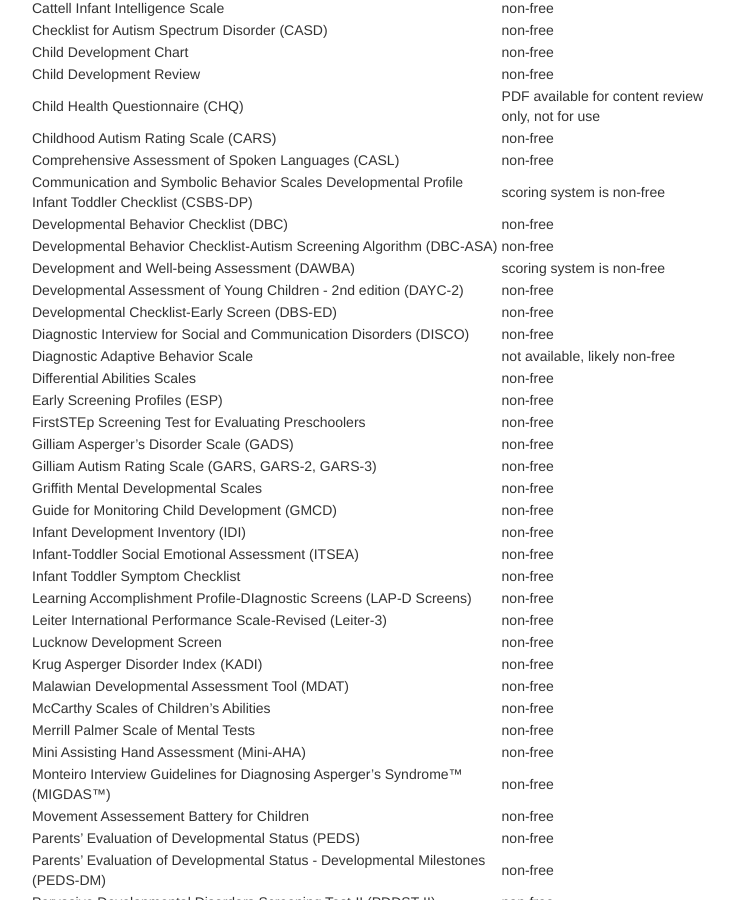
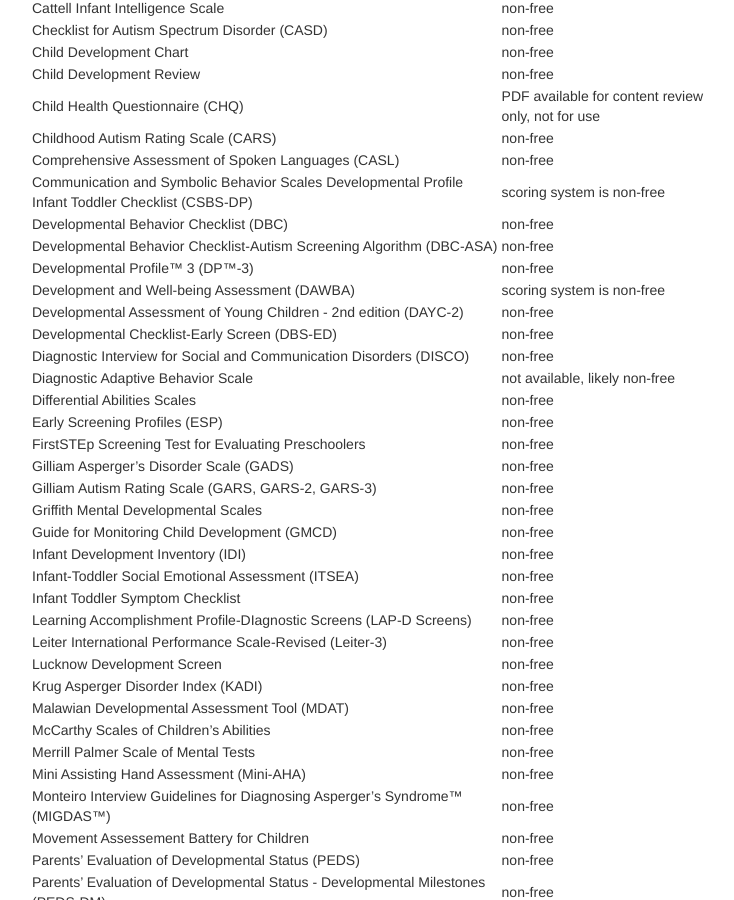
Before and after one commit to mjmaenner/disabilitymeasures, a Jekyll site: the page built from pages/donotqualify.md, in a window 1280 px wide and 900 px high, scrolled down 919 px. Shown: the whole window, without its empty margins (259-993 px from the left). Built offline with Jekyll 4.4.1, drawn with Linux system fonts in a browser that asks for light colours.

Commit message:
added developmental profile

```diff
--- a/pages/donotqualify.md
+++ b/pages/donotqualify.md
@@ -55,6 +55,7 @@ Comprehensive Assessment of Spoken Languages (CASL) | non-free
 Communication and Symbolic Behavior Scales Developmental Profile Infant Toddler Checklist (CSBS-DP) | scoring system is non-free
 Developmental Behavior Checklist (DBC) | non-free
 Developmental Behavior Checklist-Autism Screening Algorithm (DBC-ASA) | non-free
+Developmental Profile™ 3 (DP™-3) | non-free
 Development and Well-being Assessment (DAWBA) | scoring system is non-free
 Developmental Assessment of Young Children - 2nd edition (DAYC-2) | non-free
 Developmental Checklist-Early Screen (DBS-ED) | non-free
```
